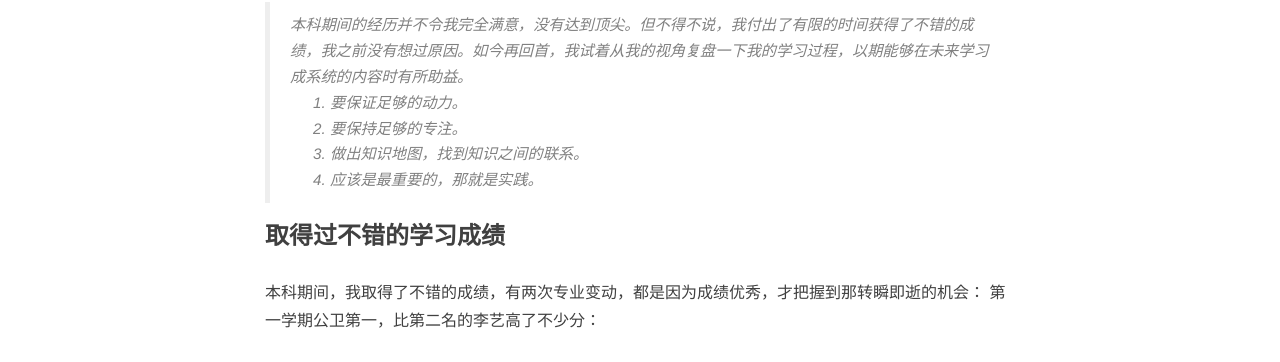
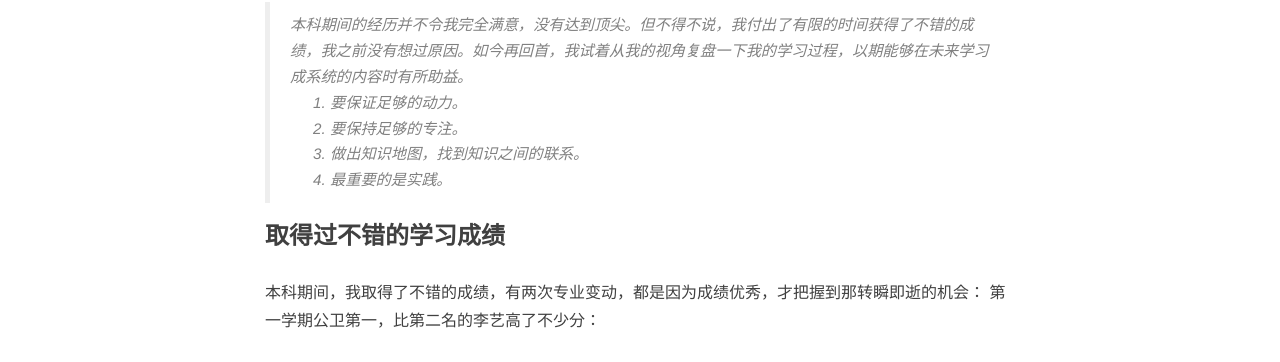
Before and after one commit to creatletter/Dalio, a Jekyll site: the page built from _posts/2019-01-20-对本科考前突击的思考.md, in a window 1280 px wide and 900 px high, scrolled down 438 px. Shown: the part 89-451 px from the top of the window. Built offline with Jekyll 4.4.1, drawn with Linux system fonts in a browser that asks for light colours; nearby versions of some CDN libraries; comment, search, counter and statistics services are not loaded.

Commit message:
Update 2019-01-20-对本科考前突击的思考.md

```diff
--- a/_posts/2019-01-20-对本科考前突击的思考.md
+++ b/_posts/2019-01-20-对本科考前突击的思考.md
@@ -10,7 +10,7 @@ description: 方法对的前提下，努力就更好了。
 >1. 要保证足够的动力。
 >2. 要保持足够的专注。
 >3. 做出知识地图，找到知识之间的联系。
->4. 应该是最重要的，那就是实践。
+>4. 最重要的是实践。
 
 ### 取得过不错的学习成绩
 本科期间，我取得了不错的成绩，有两次专业变动，都是因为成绩优秀，才把握到那转瞬即逝的机会：
```
